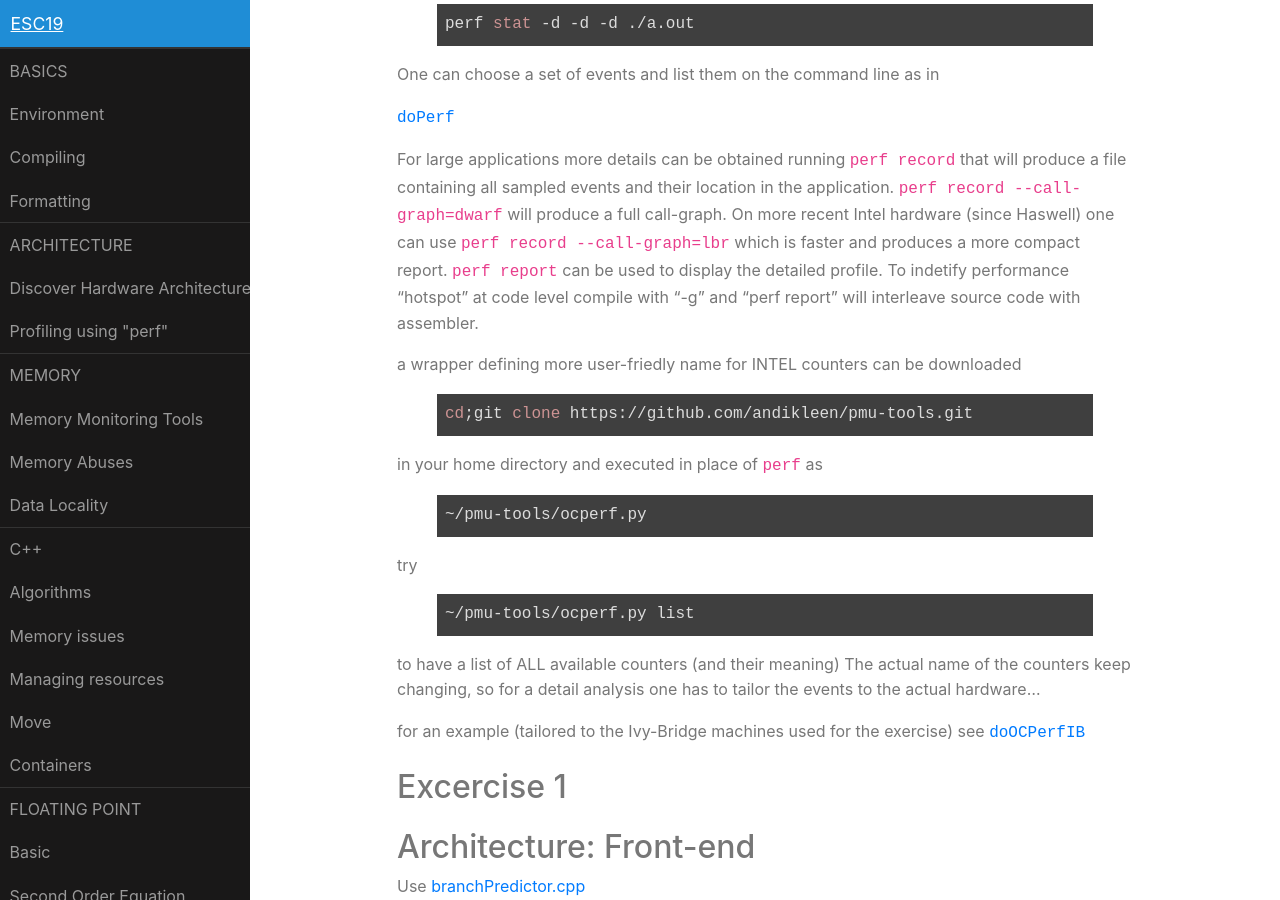
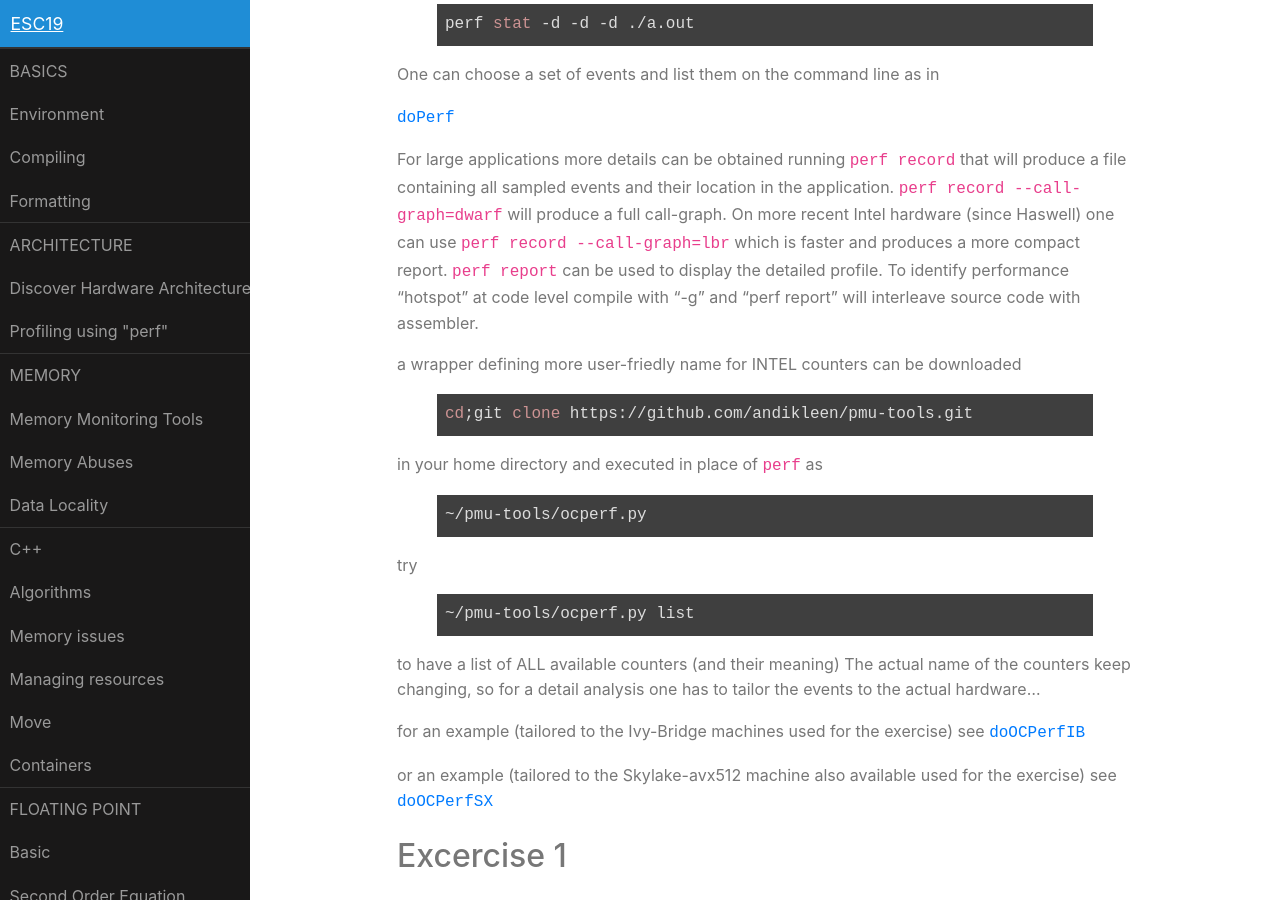
Before and after one commit to vvolkl/esc19, a Jekyll site: the page built from architecture/perf.md, in a window 1280 px wide and 900 px high, scrolled down 555 px. Built offline with Jekyll 4.4.1, drawn with Linux system fonts in a browser that asks for light colours.

Commit message:
Update perf.md

```diff
--- a/architecture/perf.md
+++ b/architecture/perf.md
@@ -36,7 +36,7 @@ For large applications more details can be obtained running ``perf record``  tha
 ``perf record  --call-graph=dwarf`` will produce a full call-graph. On more recent Intel hardware (since Haswell)
 one can use ``perf record  --call-graph=lbr`` which is faster and produces a more compact report.
 ``perf report`` can be used to display the detailed profile.
-To indetify performance "hotspot" at code level compile with "-g" and "perf report" will interleave source code with assembler.
+To identify performance "hotspot" at code level compile with "-g" and "perf report" will interleave source code with assembler.
 
 a wrapper defining more user-friedly name for INTEL counters can be downloaded
 {% highlight bash %}
@@ -56,6 +56,9 @@ The actual name of the counters keep changing, so for a detail analysis one has
 
 for an example (tailored to the Ivy-Bridge machines used for the exercise) see
 [`doOCPerfIB`]({{site.exercises_repo}}/hands-on/architecture/doOCPerfIB)
+
+or an example (tailored to the Skylake-avx512 machine also available used for the exercise) see
+[`doOCPerfSX`]({{site.exercises_repo}}/hands-on/architecture/doOCPerfSX)
 
 
 
```
